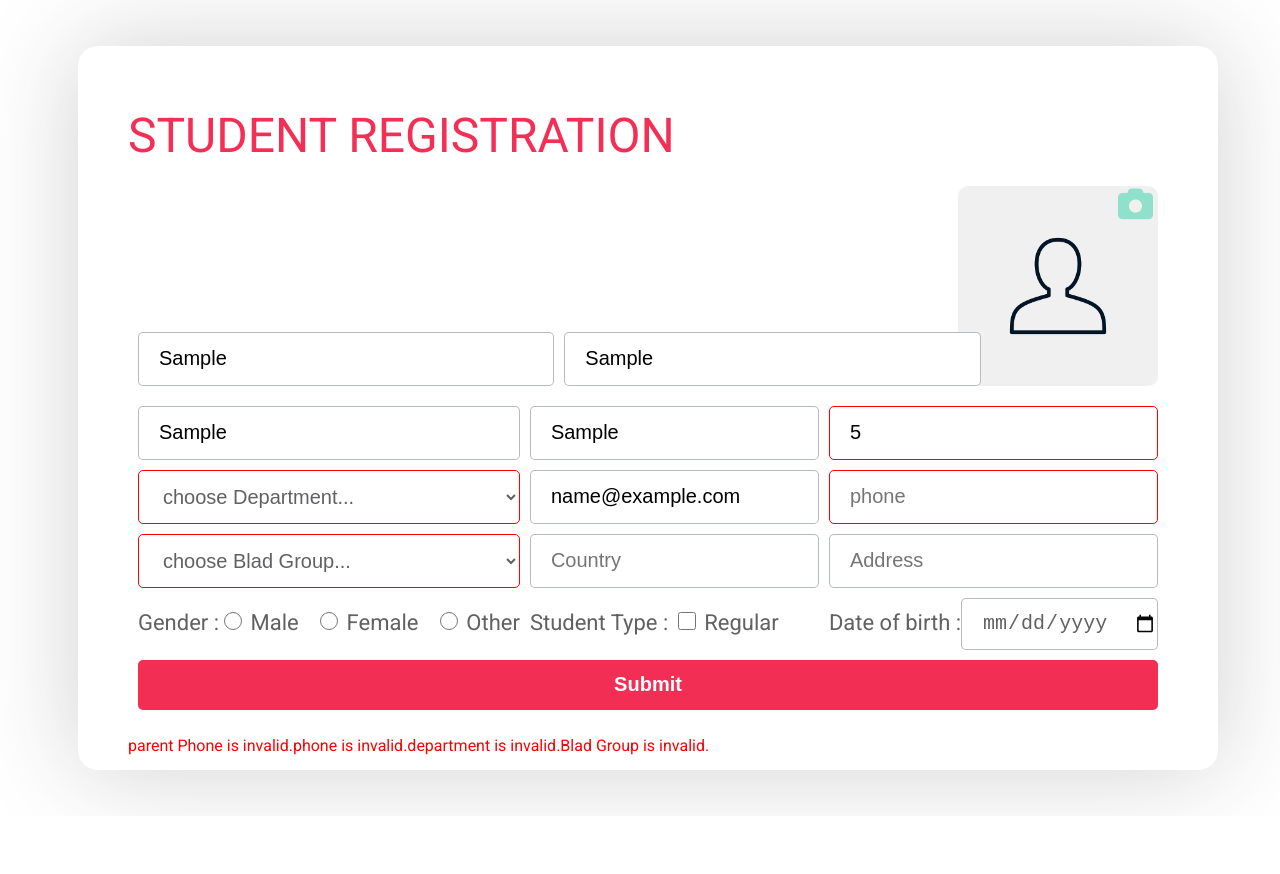
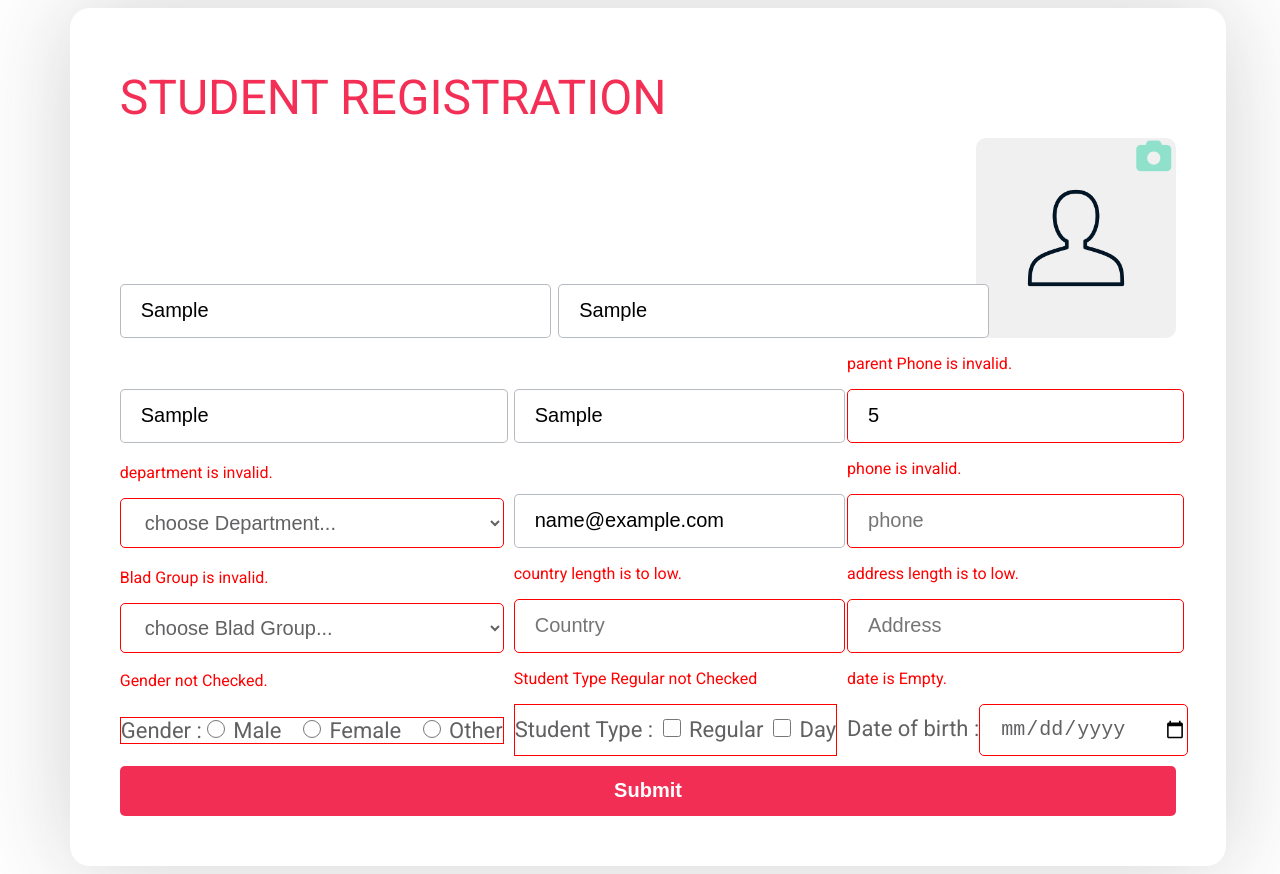
Before and after one commit to fahadhimel/Form_Validation, a plain HTML site: page index.html in a window 1280 px wide. Both pictures are taken after typing "Sample", "Sample", "Sample", "Sample", "5", "name@example.com" into the empty fields and a click on the button "Submit". Before the commit the page ends 816 px from the top, so only its background shows below. Drawn offline with Linux system fonts and the light colour scheme.

Commit message:
Office_2

```diff
--- a/index.html
+++ b/index.html
@@ -31,76 +31,108 @@
         <h1>Student registration</h1>
         <form id="form">
           <div class="nameimg grid-item">
+            <div class="pinput">
+              <p id="pfirst"></p>
               <input
+                style="width: 95%"
                 class="input"
                 id="firstname"
                 type="text"
                 name="First name"
                 placeholder="First name"
-
               />
+            </div>
+            <div class="pinput">
+              <p id="plast"></p>
               <input
                 class="input"
                 id="lastname"
                 type="text"
                 name="Last name"
                 placeholder="Last name"
-
               />
+            </div>
             <div class="profileimg">
-              <img src="user.png" alt="image" id="profile"/>
-              <div><i id="choosefileicon" class="fa-solid fa-camera"></i>
-                <input class="choosefile" id="choosefile" type="file" accept="image/jpeg,image/jpg,image/png"/></div>
+              <img src="user.png" alt="image" id="profile" />
+              <div>
+                <i id="choosefileicon" class="fa-solid fa-camera"></i>
+                <input
+                  class="choosefile"
+                  id="choosefile"
+                  type="file"
+                  accept="image/jpeg,image/jpg,image/png"
+                />
+              </div>
             </div>
           </div>
           <div class="grid-item">
+            <div class="pinput">
+              <p id="pfname"></p>
               <input
                 class="input"
                 id="fname"
                 type="text"
                 name="Father's name"
                 placeholder="Father's name"
-
               />
+            </div>
+            <div class="pinput">
+              <p id="pmname"></p>
               <input
                 class="input"
                 id="mname"
                 type="text"
                 name="Mother's name"
                 placeholder="Mother's name"
-
               />
+            </div>
+            <div class="pinput">
+              <p id="ppphone"></p>
               <input
                 class="input"
                 id="pphone"
                 type="number"
                 name="parent Phone"
+                value=""
                 placeholder="parent Phone"
-
+                onkeypress="handleKeyPress(event)"
               />
-            <select class="choosedepartment" id="department" name="department">
+            </div>
+            <div class="pinput">
+              <p id="pdepartment"></p>
+              <select
+                class="choosedepartment"
+                id="department"
+                name="department"
+              >
                 <option value="">choose Department...</option>
                 <option value="CSE">CSE</option>
                 <option value="EEE">EEE</option>
               </select>
+            </div>
+            <div class="pinput">
+              <p id="pemail"></p>
               <input
                 class="input"
                 id="email"
                 type="email"
                 name="email"
                 placeholder="@gmail.com"
-
               />
-
+            </div>
+            <div class="pinput">
+              <p id="psphone"></p>
               <input
                 class="input"
                 id="phone"
                 type="number"
                 name="phone"
                 placeholder="phone"
-
+                onkeypress="handleKeyPress(event)"
               />
-
+            </div>
+            <div class="pinput">
+              <p id="pblad"></p>
               <select class="choosedepartment" id="blad" name="Blad Group">
                 <option value="">choose Blad Group...</option>
                 <option value="O+">O+</option>
@@ -110,33 +142,34 @@
                 <option value="AB+">AB+</option>
                 <option value="AB-">AB-</option>
               </select>
+            </div>
 
-            <!-- <input
-              class="input"
-              id="blad"
-              type="text"
-              name="blad"
-              placeholder="Blad Group"
-
-            /> -->
+            <div class="pinput">
+              <p id="pcountry"></p>
               <input
                 class="input"
                 id="country"
                 type="text"
                 name="country"
                 placeholder="Country"
+              />
+            </div>
 
-            />
+            <div class="pinput">
+              <p id="paddress"></p>
               <input
                 class="input"
                 id="address"
                 type="text"
                 name="address"
                 placeholder="Address"
+              />
+            </div>
 
-            />
+            <div class="pinput">
+              <p id="pradio"></p>
               <div class="gendate">
-              <span
+                <span id="radioall"
                   >Gender :<span
                     ><input
                       class="radio"
@@ -144,8 +177,8 @@
                       name="gender"
                       value="male"
                       id="male"
-                    onclick="radiovalue(this.value)"
                     />
+                    <!-- onclick="radiovalue(this.value)" -->
                     <label for="male">Male&nbsp;&nbsp;</label></span
                   >
                   <span
@@ -155,7 +188,6 @@
                       name="gender"
                       value="female"
                       id="female"
-                    onclick="radiovalue(this.value)"
                     />
                     <label for="female">Female&nbsp;&nbsp;</label></span
                   >
@@ -166,23 +198,48 @@
                       name="gender"
                       value="other"
                       id="other"
-                    onclick="radiovalue(this.value)"
                     />
                     <label for="other">Other</label></span
-                ></span
                   >
+                </span>
                 <br />
               </div>
-            <div class="gendate">
+            </div>
+
+            <div class="pinput">
+              <p id="pregular"></p>
+              <div class="gendate" id="gendate">
                 <span
                   >Student Type :
-                <input class="regular" type="checkbox" id="regular" name="regular" />
+                  <input
+                    class="regular"
+                    type="checkbox"
+                    id="regular"
+                    name="Regular"
+                  />
                   <label for="regular">Regular</label>
+                  <input
+                    class="regular"
+                    type="checkbox"
+                    id="day"
+                    name="Day"
+                  />
+                  <label for="day">Day</label>
                 </span>
               </div>
+            </div>
+            <div class="pinput">
+              <p id="pdate"></p>
               <div class="date gendate">
                 <span>Date of birth :</span>
-              <input class="input" type="date" id="date" />
+                <input
+                  class="input"
+                  type="date"
+                  id="date"
+                  name="date"
+                  onkeypress="handleKeyPress(event)"
+                />
+              </div>
             </div>
             <button type="submit">Submit</button>
           </div>
--- a/index.js
+++ b/index.js
@@ -6,65 +6,121 @@ choosefile.addEventListener("change", () => {
 });
 
 const firstname = document.getElementById("firstname");
+const pfirst = document.getElementById("pfirst");
+
 const lastname = document.getElementById("lastname");
+const plast = document.getElementById("plast");
+
 const fname = document.getElementById("fname");
+const pfname = document.getElementById("pfname");
+
 const mname = document.getElementById("mname");
+const pmname = document.getElementById("pmname");
+
 const pphone = document.getElementById("pphone");
+const ppphone = document.getElementById("ppphone");
+
 const department = document.getElementById("department");
+const pdepartment = document.getElementById("pdepartment");
+
 const email = document.getElementById("email");
+const pemail = document.getElementById("pemail");
+
 const phone = document.getElementById("phone");
+const psphone = document.getElementById("psphone");
+
 const blad = document.getElementById("blad");
+const pblad = document.getElementById("pblad");
+
 const country = document.getElementById("country");
+const pcountry = document.getElementById("pcountry");
+
 const address = document.getElementById("address");
+const paddress = document.getElementById("paddress");
+
+const radio = document.getElementsByClassName("radio");
+const pradio = document.getElementById("pradio");
+
 const regular = document.getElementById("regular");
+const day = document.getElementById("day");
+const pStudentType = document.getElementById("pregular");
+
 const date = document.getElementById("date");
+const pdate = document.getElementById("pdate");
+
 const errorp = document.getElementById("error");
+//const errorp = document.getElementById("error");
+
 const form = document.getElementById("form");
+//const form = document.getElementById("form");
 
-const lengthFunction = (idname) => {
+const lengthFunction = (idname, ptag) => {
+  ptag.innerText = "";
   idname.style.border = "";
   const { name, value } = idname;
   if (value.length < 4) {
-    errorp.innerText += `${name} length is to low. `;
+    ptag.innerText = `${name} length is to low. `;
     idname.style.border = "1px solid red";
+    return false;
   } else if (value.length > 50) {
-    errorp.innerText += `${name} length is to high. `;
+    ptag.innerText = `${name} length is to high. `;
     idname.style.border = "1px solid red";
+    return false;
   }
+  return true;
 };
 
-const emailValidation = (email) => {
+const emailValidation = (email, ptag) => {
+  ptag.innerText = "";
   email.style.border = "";
-  lengthFunction(email);
+  const returnnull = lengthFunction(email, ptag);
+  if (!(returnnull)) {
+    return false;
+  }
   const { name, value } = email;
   if (value.indexOf("@") <= 0) {
-    errorp.innerText += `${name} is in invalid. `;
+    ptag.innerText = `${name} is in invalid. `;
     email.style.border = "1px solid red";
+    return false;
   } else if (
     value.charAt(value.length - 4) != "." &&
     value.charAt(value.length - 3) != "."
   ) {
-    errorp.innerText += `${name} is invalid. `;
+    ptag.innerText = `${name} is invalid. `;
     email.style.border = "1px solid red";
+    return false;
+  }
+
+  return true;
+};
+
+const handleKeyPress = (e) => {
+  if (!/[0-9]/.test(e.key)) {
+    e.preventDefault();
   }
 };
 
-const phoneValidation = (phone) => {
+const phoneValidation = (phone, ptag) => {
+  ptag.innerText = "";
   phone.style.border = "";
   const { name, value } = phone;
   if (value.length < 11 || value.length > 16) {
-    errorp.innerText += `${name} is invalid. `;
+    ptag.innerText = `${name} is invalid. `;
     phone.style.border = "1px solid red";
+    return false;
   }
+  return true;
 };
 
-const deparBladFunc = (DeBl) => {
+const deparBladFunc = (DeBl, ptag) => {
+  ptag.innerText = "";
   DeBl.style.border = "";
   const { name, value } = DeBl;
   if (name === "department") {
     if (value !== "CSE" && value !== "EEE") {
-      errorp.innerText += `${name} is invalid. `;
+      ptag.innerText += `${name} is invalid. `;
       DeBl.style.border = "1px solid red";
+      return false;
     }
   } else if (name === "Blad Group") {
     if (
@@ -75,37 +131,112 @@ const deparBladFunc = (DeBl) => {
       value !== "AB+" &&
       value !== "AB-"
     ) {
-      errorp.innerText += `${name} is invalid. `;
+      ptag.innerText = `${name} is invalid. `;
       DeBl.style.border = "1px solid red";
+      return false;
     }
+  }
+  return true;
+};
+
+const dateValidation = (date, ptag) => {
+  ptag.innerText = "";
+  date.style.border = "";
+  const { name, value } = date;
+  const year = new Date().getFullYear().toString() - 17;
+
+  if (Number(value.slice(0, 4)) == 0) {
+    ptag.innerText = `${name} is Empty. `;
+    date.style.border = "1px solid red";
+    return false;
+  } else if (Number(value.slice(0, 4)) >= Number(year)) {
+    ptag.innerText = `${name} is invalid.minimum value 2005 `;
+    date.style.border = "1px solid red";
+    return false;
+  }
+  return true;
+};
+const radioValidation = (radio, ptag) => {
+  ptag.innerText = "";
+  document.getElementById("radioall").style.border = "";
+
+  if (radio[0].checked || radio[1].checked || radio[2].checked) {
+    return true;
+  } else {
+    ptag.innerText = "Gender not Checked. ";
+    document.getElementById("radioall").style.border = "1px solid red";
+    return false;
   }
 };
 
+const studentTypeFunction = (regular, day, pStudentType) => {
+
+  pStudentType.innerText = "";
+  document.getElementById("gendate").style.border = "";
+  if (!(regular.checked)) {
+    pStudentType.innerText = `Student Type ${regular.name} not Checked`;
+    document.getElementById("gendate").style.border = "1px solid red";
+    return false;
+  } else if (!(day.checked)) {
+    pStudentType.innerText = `Student Type ${day.name} not Checked`;
+    document.getElementById("gendate").style.border = "1px solid red";
+    return false;
+  }
+  return true;
+};
+
 const validation = () => {
-  lengthFunction(firstname);
-  lengthFunction(lastname);
-  lengthFunction(fname);
-  lengthFunction(mname);
+  const c1 = lengthFunction(firstname, pfirst);
+  const c2 = lengthFunction(lastname, plast);
+  const c3 = lengthFunction(fname, pfname);
+  const c4 = lengthFunction(mname, pmname);
+  const c5 = phoneValidation(pphone, ppphone);
+  const c6 = phoneValidation(phone, psphone);
+  const c7 = emailValidation(email, pemail);
+  const c8 = deparBladFunc(department, pdepartment);
+  const c9 = deparBladFunc(blad, pblad);
+  const c10 = lengthFunction(country, pcountry);
+  const c11 = lengthFunction(address, paddress);
+  const c12 = dateValidation(date, pdate);
+  const c13 = radioValidation(radio, pradio);
+  const c14 = studentTypeFunction(regular, day, pStudentType);
+
+  console.log(Boolean(c10) )
+
+  if (
+    c1 &&
+    c2 &&
+    c3 &&
+    c4 &&
+    c5 &&
+    c6 &&
+    c7 &&
+    c8 &&
+    c9 &&
+    c10 &&
+    c11 &&
+    c12 &&
+    c13 &&
+    c14
+
+  ) {
+    return true;
+  }else{
+    return false;
+  }
 
 
-  phoneValidation(pphone);
-  phoneValidation(phone);
-
-  emailValidation(email);
-
-  deparBladFunc(department);
-  deparBladFunc(blad);
-
-
-};
-
-const radiovalue = (value) => {
-  console.log(value);
 };
 
 form.addEventListener("submit", (e) => {
   e.preventDefault();
   errorp.innerHTML = "";
 
-  validation();
+  const submit = validation();
+  console.log(submit);
+
+  if (submit) {
+    alert("Form Submited Successfully");
+    console.log("click");
+  }
 });
--- a/style.css
+++ b/style.css
@@ -22,6 +22,9 @@ section h1 {
   text-transform: uppercase;
   color: rgba(241, 20, 64, 0.888);
   /* text-shadow: 0 0 3px rgba(241, 20, 64, 0.888); */
+}
+p{
+  color: red;
 }
 .nameimg {
   align-items: end;
@@ -56,22 +59,27 @@ section h1 {
   color: rgba(13, 207, 155, 0.429);
 }
 .grid-item {
+  /* margin-top: 50px; */
   display: grid;
   grid-template-columns: auto auto auto;
-  gap: 10px;
-  padding: 10px;
+  align-items: end;
+  gap: 0px 10px;
+  padding: 0px;
 }
-.input {
+.input, .choosedepartment {
+  width: 95%;
   height: 50px;
   border-radius: 5px;
   border: 1px solid #2345;
   font-size: 20px;
-}
-input,
-.choosedepartment {
   padding-left: 20px;
 }
+
 .choosedepartment {
+
+}
+.choosedepartment {
+  width: 100%;
   border-radius: 5px;
   background: none;
   border: 1px solid #2345;
@@ -106,6 +114,7 @@ button {
   font-weight: 600;
   border: none;
   font-size: 20px;
+  margin-top: 10px;
   grid-column-end: span 3;
 }
 .error {
```
Lines whose indentation alone changed are shown as unchanged.
